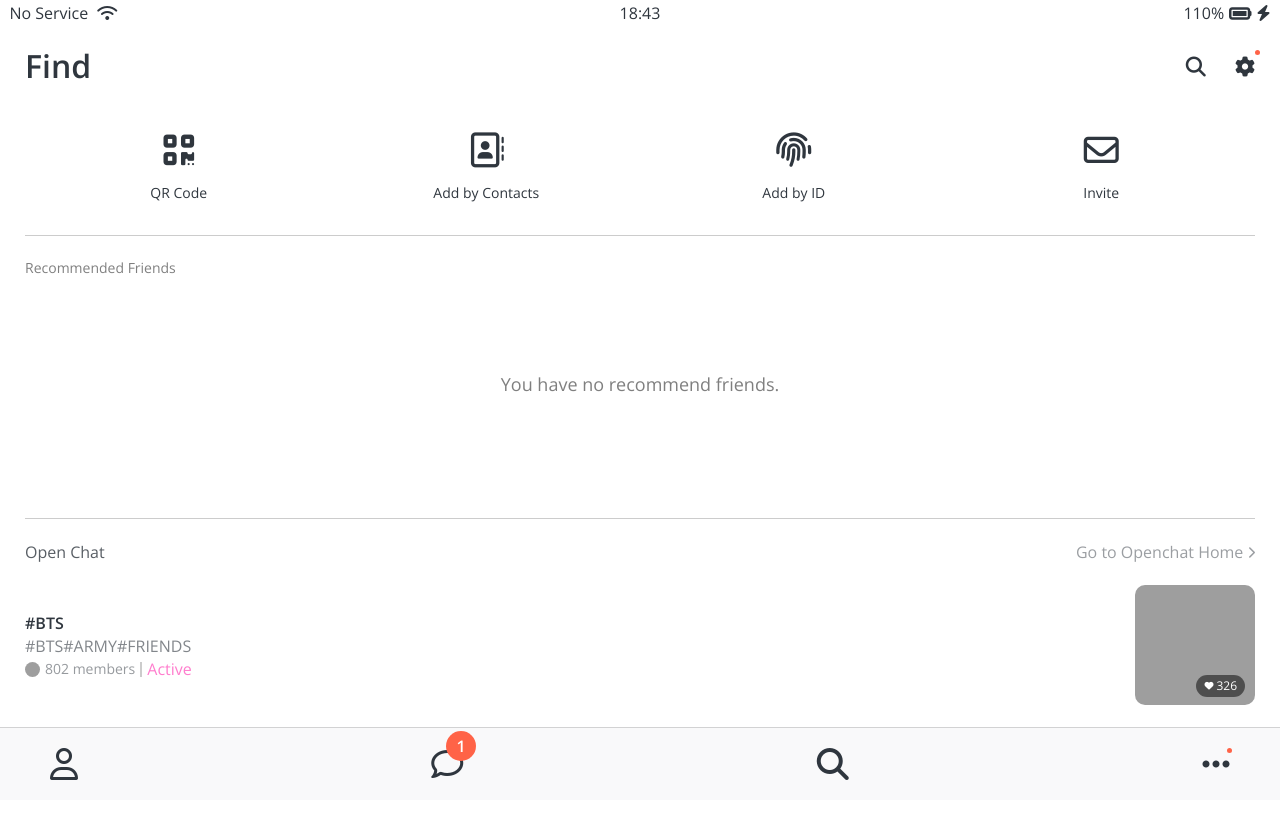
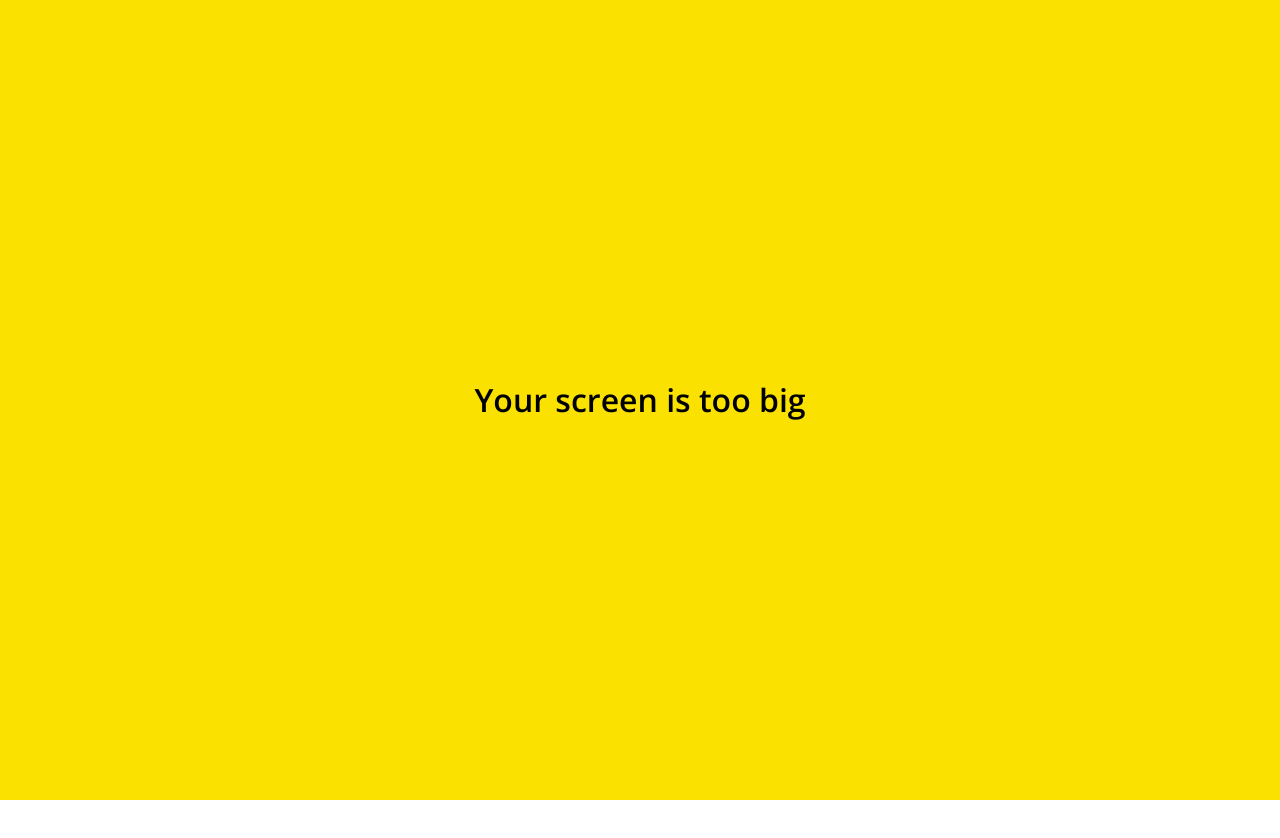
Before and after one commit to ws0671/kokoa-clone-2020, a plain HTML site: page find.html in a window 1280 px wide. Shown: the top 838 px of the page. Drawn offline with nearby package versions, Linux system fonts and the light colour scheme; grey boxes are pictures that could not be loaded.

Commit message:
Feat: no mobile media query

```diff
--- /dev/null
+++ b/css/components/no-mobile.css
@@ -0,0 +1,26 @@
+#no-mobile {
+  position: absolute;
+  top: 0;
+  z-index: 99;
+  background-color: var(--yellow);
+  display: flex;
+  justify-content: center;
+  align-items: center;
+  height: 100vh;
+  width: 100vw;
+  font-size: 32px;
+  color: black;
+  font-weight: 600;
+}
+
+body {
+  overflow: hidden;
+}
+@media screen and (max-width: 645px) {
+  #no-mobile {
+    display: none;
+  }
+  body {
+    overflow: visible;
+  }
+}
--- a/css/components/screen-header.css
+++ b/css/components/screen-header.css
@@ -7,6 +7,7 @@
   width: 100%;
   box-sizing: border-box;
   top: 25px;
+  background-color: #fff;
 }
 
 .screen-header__title {
--- a/css/components/status-bar.css
+++ b/css/components/status-bar.css
@@ -6,6 +6,7 @@
   width: 100%;
   top: 0;
   box-sizing: border-box;
+  background-color: #fff;
 }
 .status-bar__column {
   width: 33%;
--- a/css/styles.css
+++ b/css/styles.css
@@ -10,6 +10,7 @@
 @import "components/badge.css";
 @import "components/icon-row.css";
 @import "components/alt-screen-header.css";
+@import "components/no-mobile.css";
 
 /* Screens */
 @import "screens/login.css";
--- a/find.html
+++ b/find.html
@@ -114,6 +114,9 @@
         </li>
       </ul>
     </nav>
+    <div id="no-mobile">
+      <span>Your screen is too big</span>
+    </div>
     <script
       src="https://kit.fontawesome.com/9f59b2dab5.js"
       crossorigin="anonymous"
```
Also changed, not shown: chat.html (+4 -0 lines), chats.html (+3 -0 lines), friends.html (+3 -0 lines), index.html (+3 -0 lines), more.html (+3 -0 lines), settings.html (+3 -0 lines).
